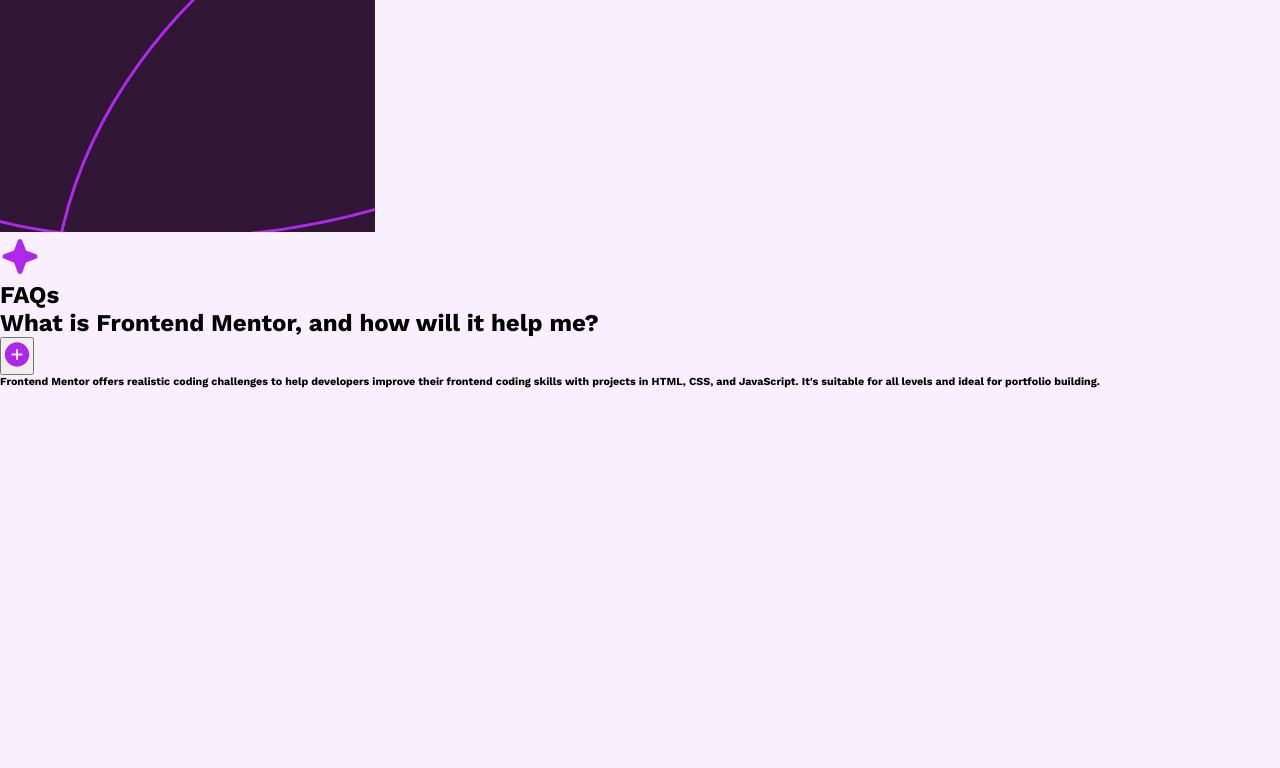
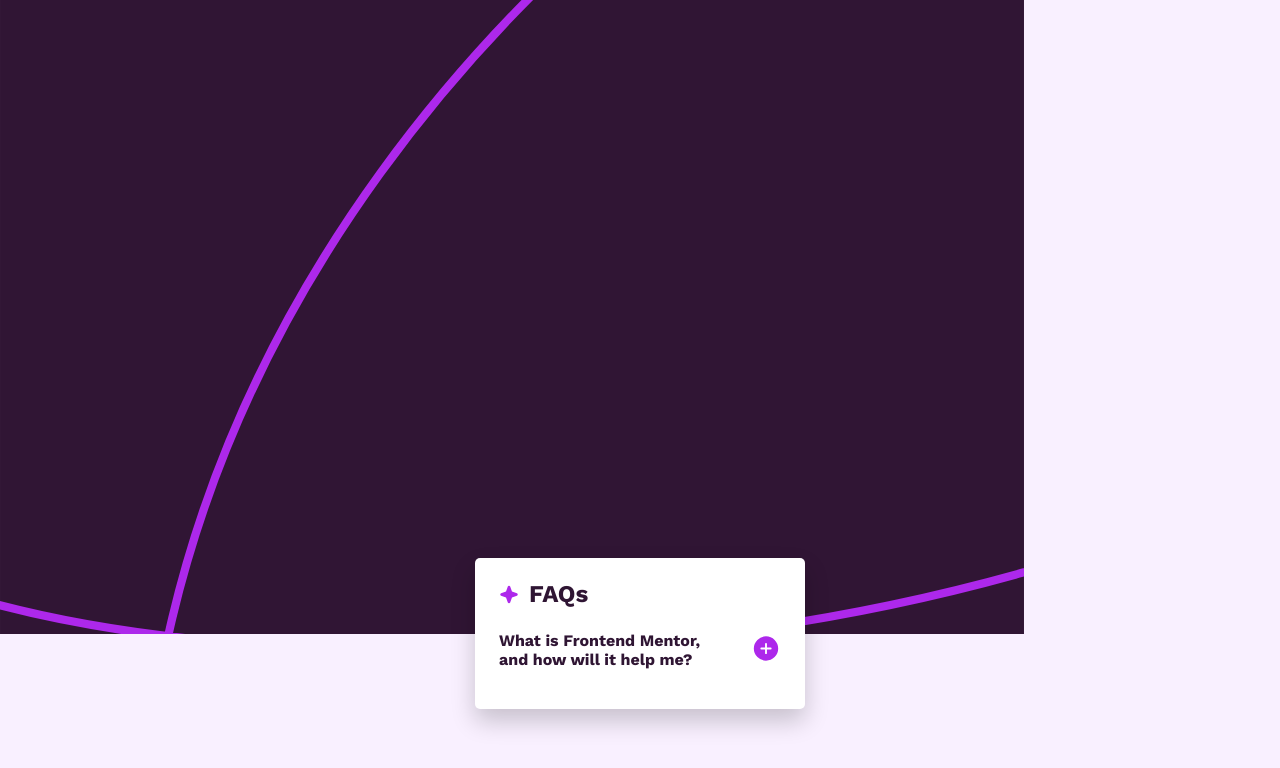
Before and after one commit to FengDenny/Frontend-Mentor-Challenges, a website built with Vite: page Basic Challenge 05/index.html in a window 1280 px wide. Built offline with nearby package versions, Linux system fonts and the light colour scheme.

Commit message:
Created accordions styling

```diff
--- a/Basic Challenge 05/style.scss
+++ b/Basic Challenge 05/style.scss
@@ -26,8 +26,107 @@
   padding: 0;
 }
 
+// ACCORDION
+.expanded{
+  transition: opacity 200ms ease-in, transform 200ms ease-in, visibility 1s linear;
+  opacity: 1;
+
+  &:not(button){
+    transform: translateY(20%);
+  }
+  pointer-events: auto;
+  visibility: visible;
+  position: relative;
+}
+
+.collapsed{
+  transition: visibility 1s ease-out 200ms, transform 1s ease-out 200ms;
+  opacity: 0;
+  transform: translateY(0);
+  pointer-events: none;
+  visibility: hidden;
+  position: absolute;
+}
+
+
 //BODY
 body {
   font-family: $font-work-san;
   background-color: $light-pink;
 }
+
+// MAIN
+
+main{
+width:100%;
+  .hero{
+    figure > img{
+      width:100%;
+      max-width:1024px;
+    }
+  }
+
+  .accordion-container{
+    background-color: $white;
+    position: relative;
+    bottom:5rem;
+    width:fit-content;
+    max-width: 1024px;
+    margin:0 auto;
+    padding: 1rem 1.5rem;
+    border-radius: 5px;
+    box-shadow: 0 12px 24px rgba(0, 0, 0, 0.2);
+
+
+    .accordion-header{
+      display:flex;
+      gap: 10px;
+
+      h2{
+        align-self:center;
+        color:$dark-purple;
+      }
+
+      svg{
+        width:20px;
+      }
+    }
+
+
+    .accordion{
+      position: relative;
+      padding-top:1rem;
+      padding-bottom:1.5rem;
+
+      .accordion-content{
+        display: flex;
+        gap:2rem;
+
+        h2{
+          color:$dark-purple;
+          max-width:220px;
+          font-size: 1rem;
+        }
+
+        button{
+          background-color: transparent;
+          border:none;
+          cursor: pointer;
+        }
+
+      }
+
+      .accordion-toggle{
+        width: 258px;
+        line-height: 1.2rem;
+        color:$grayish-purple;
+        font-size: 1.2rem;
+
+        h6{
+          font-weight: 550;
+        }
+      }
+    }
+  }
+
+}
```
